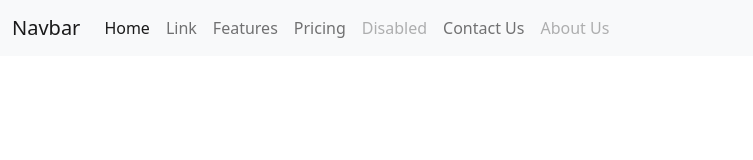
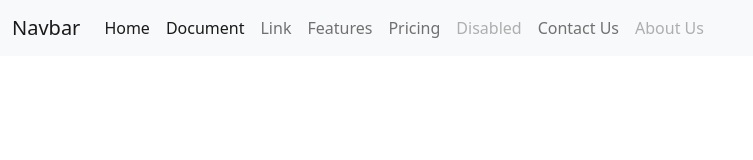
Before and after one commit to dhakalprem/sampleRepo, a plain HTML site: page index.html in a window 1280 px wide. Shown: the whole page, without its empty margins (0-753 px from the left). Drawn offline with nearby package versions, Linux system fonts and the light colour scheme.

Commit message:
Commit C0

```diff
--- a/index.html
+++ b/index.html
@@ -21,6 +21,7 @@
             <div class="collapse navbar-collapse" id="navbarNavAltMarkup">
                 <div class="navbar-nav">
                     <a class="nav-link active" aria-current="page" href="#">Home</a>
+                    <a class="nav-link active" aria-current="page" href="#">Document</a>
                     <a class="nav-link" href="#">Link</a>
                     <a class="nav-link" href="#">Features</a>
                     <a class="nav-link" href="#">Pricing</a>
```
